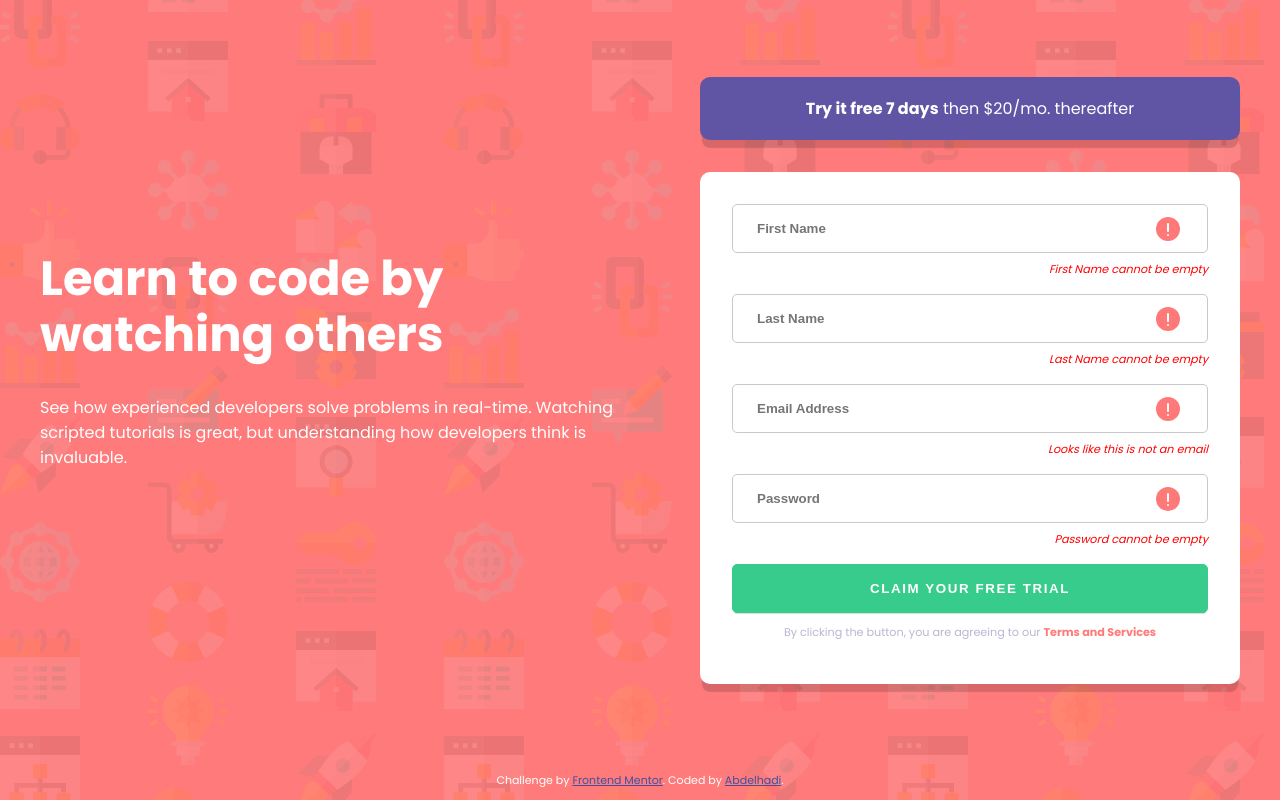
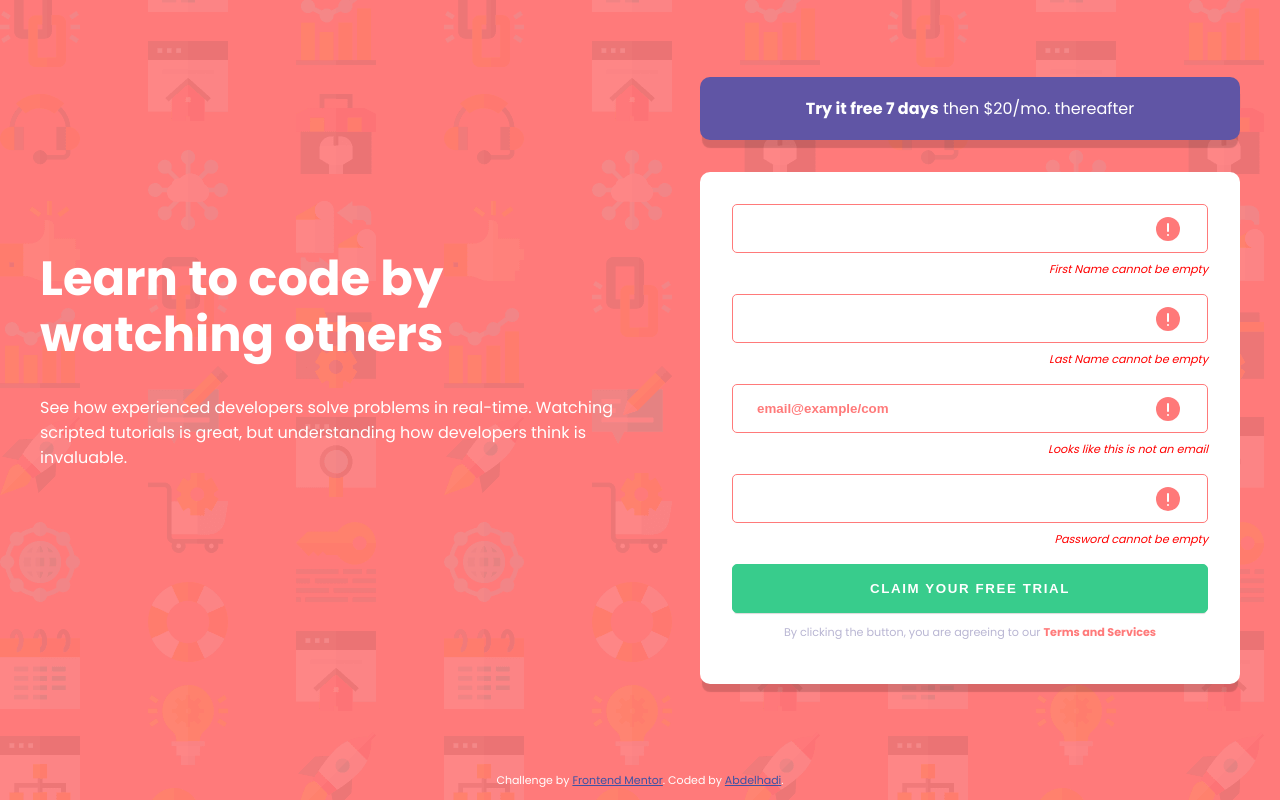
Before and after one commit to Oussous-Abdelhadi/Intro-component-with-sign-up-form, a plain HTML site: page index.html in a window 1280 px wide. Both pictures are taken after a click on the button "CLAIM YOUR FREE TRIAL". Drawn offline with Linux system fonts and the light colour scheme.

Commit message:
add check form

```diff
--- a/index.html
+++ b/index.html
@@ -30,14 +30,22 @@
         <p><strong>Try it free 7 days</strong> then $20/mo. thereafter</p>
       </div>
       <div class="myForm">
-        <input type="text" class="input-form" placeholder="First Name">
-        <p class="msg-error">First Name cannot be empty</p>
-        <input type="text" class="input-form" placeholder="Last Name">
-        <p class="msg-error">Last Name cannot be empty</p>
-        <input type="email" class="input-form" placeholder="Email Address">
-        <p class="msg-error">Looks like this is not an email</p>
-        <input type="password" class="input-form" placeholder="Password">
-        <p class="msg-error">Password cannot be empty</p>
+        <div class="field-first-name">
+          <input type="text" class="input-form" placeholder="First Name" id="input-first-name">
+          <p class="msg-error" id="first-name">First Name cannot be empty</p>
+        </div>
+        <div class="field-last-name">
+          <input type="text" class="input-form" placeholder="Last Name">
+          <p class="msg-error">Last Name cannot be empty</p>
+        </div>
+        <div class="field-email">
+          <input type="email" class="input-form" placeholder="Email Address" id="email">
+          <p class="msg-error">Looks like this is not an email</p>
+        </div>
+        <div class="field-password">
+          <input type="password" class="input-form" placeholder="Password">
+          <p class="msg-error">Password cannot be empty</p>
+        </div>
         <button type="submit">Claim your free trial</button>
         <p id="btn-description">By clicking the button, you are agreeing to our <span id="terms">Terms and Services</span></p>
       </div>
@@ -51,5 +59,7 @@
       Coded by <a href="#">Abdelhadi</a>.
     </p>
   </footer>
+
+  <script src="script.js"></script>
 </body>
 </html>
--- /dev/null
+++ b/script.js
@@ -0,0 +1,39 @@
+var inputs = document.querySelectorAll('input');
+var btn = document.querySelector('button')
+
+btn.addEventListener('click', checkInput)
+function checkInput() {
+
+    var all_msg_error = document.querySelectorAll('.myForm div p');
+    all_msg_error.forEach(element => {
+        element.style.display = "none";
+    });
+
+    inputs.forEach(element => {
+
+        element.style.backgroundImage  = "";
+        element.placeholder = "";
+        if (element.value == "") {
+            var parent = element.parentNode.className;
+            if (parent == "field-email") {
+                element.placeholder = "email@example/com";
+                element.classList.add('ex-email');
+            }
+            var msg_error = document.querySelector(`.${parent} p`);
+            msg_error.style.display = "block";
+            element.style.backgroundImage  = "url(images/icon-error.svg)";
+            element.style.border = "0.5px solid hsl(0, 100%, 74%)";
+
+        }
+
+        if (element.id == "email") {
+            if (element.value.includes('@') == false) {
+                var parent = element.parentNode.className;
+                var msg_error = document.querySelector(`.${parent} p`);
+                msg_error.style.display = "block";
+                element.style.backgroundImage  = "url(images/icon-error.svg)";
+                element.style.border = "0.5px solid hsl(0, 100%, 74%)";
+            }
+        }
+    })
+}
--- a/style.css
+++ b/style.css
@@ -63,10 +63,8 @@ header {
     margin-bottom: 1rem;
     padding: 1rem 1rem;
     font-weight: 700;
-    background-image: url(images/icon-error.svg);
     background-repeat: no-repeat;
     background-position: right 2em top 50%;
-    cursor: pointer;
 }
 
 button {
@@ -80,6 +78,10 @@ button {
     cursor: pointer;
     box-shadow: 0 3px 1px -2px rgba(0, 0, 0, 0.15);
     letter-spacing: .1rem;
+}
+
+button:hover {
+    background: rgba(56, 204, 140, .5);
 }
 
 .myForm #btn-description {
@@ -103,7 +105,19 @@ button {
     padding: 0 ;
     font-style: italic;
     font-size: .7rem;
+    display: none;
 }
+
+
+.myForm div {
+    display: flex;
+    flex-direction: column;
+}
+
+
+.ex-email::-webkit-input-placeholder {
+    color: var(--red);
+ }
 
 
 @media screen and (min-width:900px) {
```
